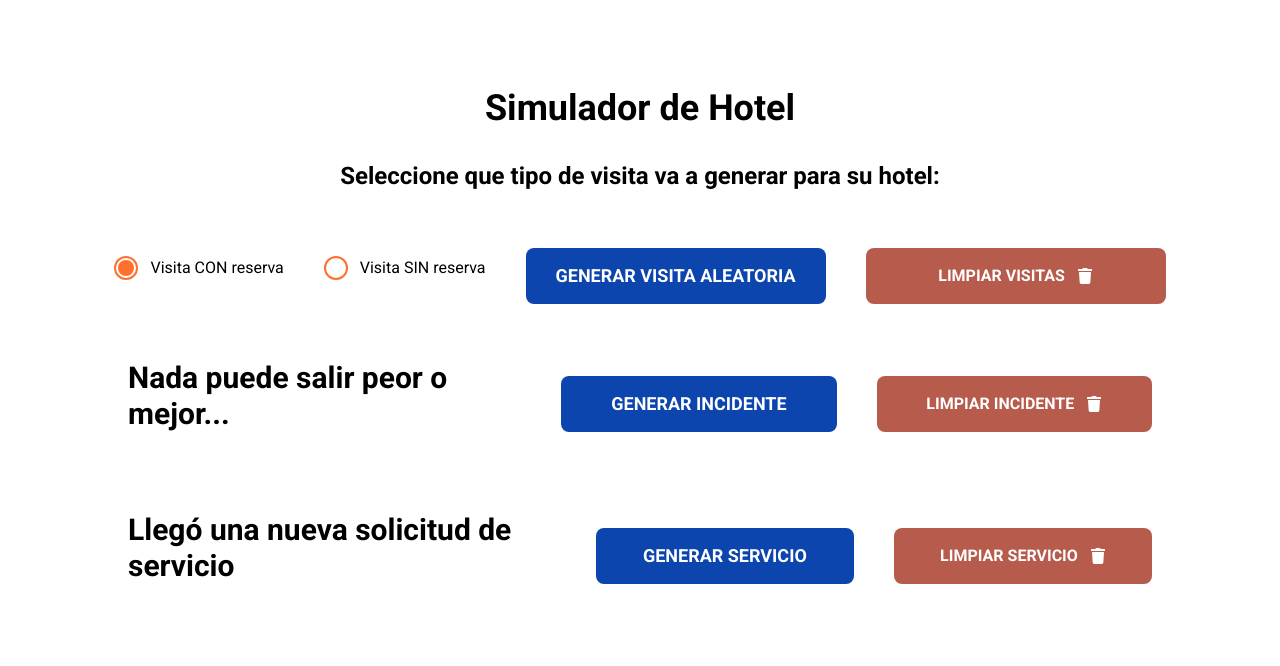
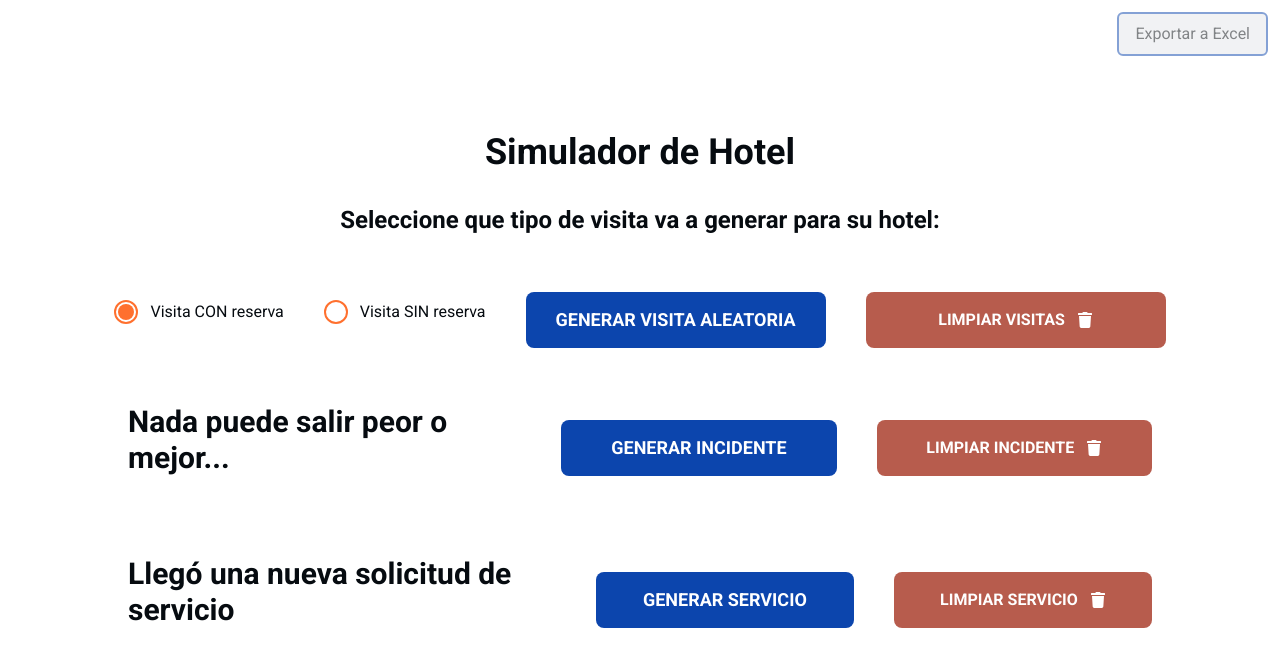
Before and after one commit to rodruxdev/hotel-simulator, a React (Create React App) app: page / in a window 1280 px wide. Shown: the top 666 px of the page. Built offline with nearby package versions, Linux system fonts and the light colour scheme.

Commit message:
Add logic to export all the data in the screen to an Excel sheet

```diff
--- a/package.json
+++ b/package.json
@@ -7,7 +7,8 @@
     "react": "^18.2.0",
     "react-dom": "^18.2.0",
     "react-icons": "^4.4.0",
-    "react-scripts": "^5.0.1"
+    "react-scripts": "^5.0.1",
+    "xlsx": "^0.18.5"
   },
   "scripts": {
     "start": "react-scripts start",
--- a/src/App.js
+++ b/src/App.js
@@ -1,3 +1,4 @@
+import ExportButton from "./components/ExportButton";
 import OptionRadio from "./components/OptionRadio";
 import PrincipalButton from "./components/PrincipalButton";
 import SecondaryButton from "./components/SecondaryButton";
@@ -13,7 +14,10 @@ function App() {
 
   return (
     <AppContext.Provider value={initialState}>
-      <main className="w-full flex items-center justify-center flex-col py-14">
+      <header className="p-3 flex items-center justify-end relative top-0 left-0 right-0 bg-transparent w-full">
+        <ExportButton />
+      </header>
+      <main className="w-full flex items-center justify-center flex-col py-8">
         <Title />
         <section className="m-4 flex justify-around items-center gap-10 flex-wrap">
           <OptionRadio index={1} />
--- /dev/null
+++ b/src/components/ExportButton.jsx
@@ -0,0 +1,38 @@
+import React, { useContext, useMemo } from "react";
+import AppContext from "../context/AppContext";
+import { formatDataToExport } from "../lib/formatDataToExport";
+import exportToExcel from "../lib/exportToExcel";
+
+const ExportButton = () => {
+  const { state } = useContext(AppContext);
+
+  const isExportAllowed = useMemo(() => {
+    const { incident, service, visits } = state;
+    return incident && service && visits.length > 0;
+  }, [state]);
+
+  const handleExport = () => {
+    const { incident, service, visits } = state;
+    if (isExportAllowed) {
+      try {
+        const formattedData = formatDataToExport({ incident, service, visits });
+        exportToExcel(formattedData);
+      } catch (err) {
+        console.error(err);
+        const message = `¡Error al exportar! Por favor verifica que todos los campos estan generados o recarga la página`;
+        alert(message);
+      }
+    }
+  };
+  return (
+    <button
+      className="py-2 px-4 text-black border-primary rounded-md h-auto border-2 disabled:opacity-50 disabled:cursor-not-allowed disabled:bg-gray-200"
+      onClick={handleExport}
+      disabled={!isExportAllowed}
+    >
+      Exportar a Excel
+    </button>
+  );
+};
+
+export default ExportButton;
--- a/src/components/SecondaryButton.jsx
+++ b/src/components/SecondaryButton.jsx
@@ -33,7 +33,10 @@ const SecondaryButton = ({ type, children }) => {
       setDisabled(false);
     } else if (type === "incident" && state.incident) {
       setDisabled(false);
-    } else if (type === "service" && Object.keys(state.service).length > 0) {
+    } else if (
+      type === "service" &&
+      Object.keys(state?.service || {})?.length > 0
+    ) {
       setDisabled(false);
     } else {
       setDisabled(true);
--- a/src/hooks/useGenerator.js
+++ b/src/hooks/useGenerator.js
@@ -6,8 +6,8 @@ import { getRandomService } from "../lib/getRandomService";
 const initialState = {
   booked: 1,
   visits: [],
-  incident: "",
-  service: {},
+  incident: undefined,
+  service: undefined,
 };
 
 const useGenerator = () => {
--- /dev/null
+++ b/src/lib/exportToExcel.js
@@ -0,0 +1,15 @@
+import * as XLSX from "xlsx";
+
+function exportToExcel(data) {
+  // Create a new workbook and a worksheet
+  const workbook = XLSX.utils.book_new();
+  const worksheet = XLSX.utils.json_to_sheet(data);
+
+  // Add the worksheet to the workbook
+  XLSX.utils.book_append_sheet(workbook, worksheet, "Hoja 1");
+
+  // Export the workbook to Excel
+  XLSX.writeFile(workbook, "exported_data.xlsx");
+}
+
+export default exportToExcel;
--- /dev/null
+++ b/src/lib/formatDataToExport.js
@@ -0,0 +1,23 @@
+export const formatDataToExport = (data) => {
+  const { incident, service, visits } = data;
+  return visits.reduce((acc, visit, index) => {
+    const visitsColumns = Object.keys(visit).reduce((acc, key) => {
+      const columnTittle = visit[key].field;
+      const value = visit[key].value;
+      acc[columnTittle] = value;
+      return acc;
+    }, {});
+    const newRow = {
+      ...visitsColumns,
+      ...(index === 0
+        ? {
+            Incidente: incident,
+            "Asistentes al servicio": service?.people,
+            "Tipo de servicio": service?.type,
+          }
+        : {}),
+    };
+    acc.push(newRow);
+    return acc;
+  }, []);
+};
```
Also changed, not shown: 1 other file (tests, documents, lock files or other folders).
